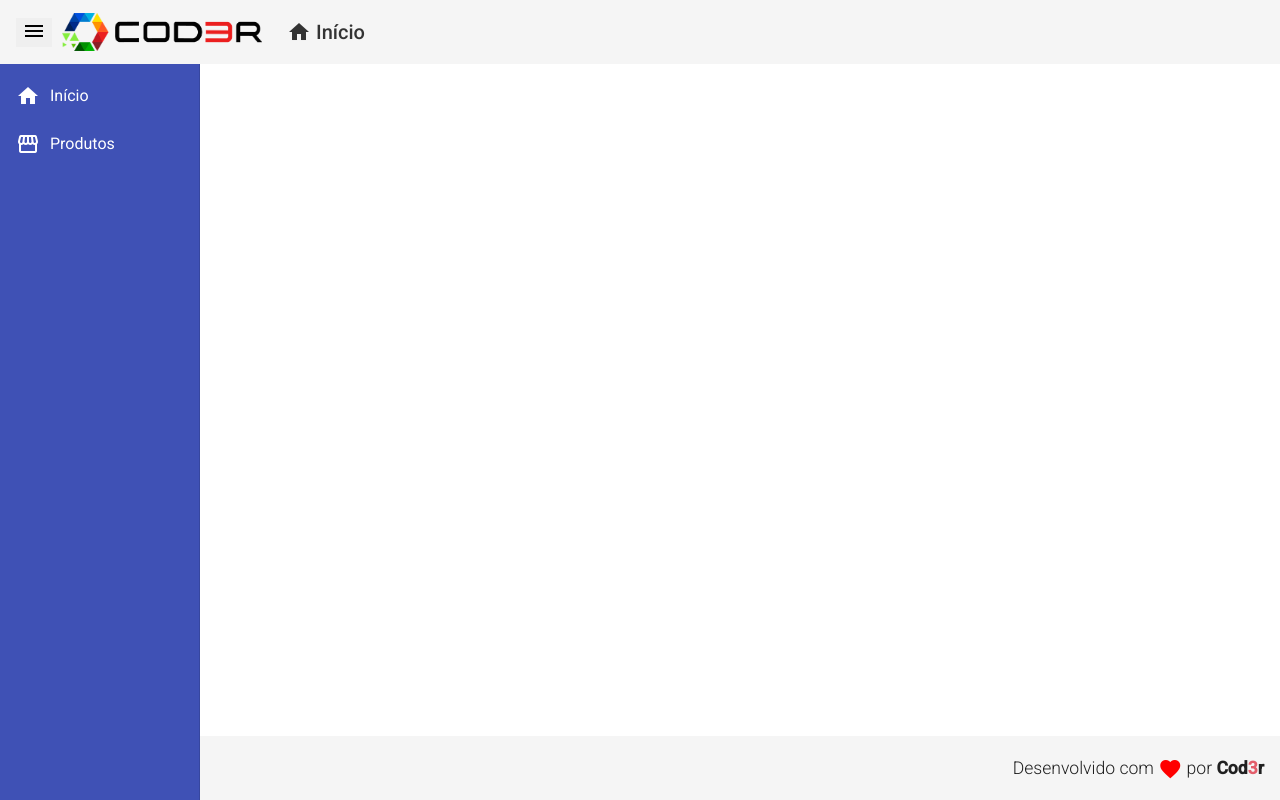
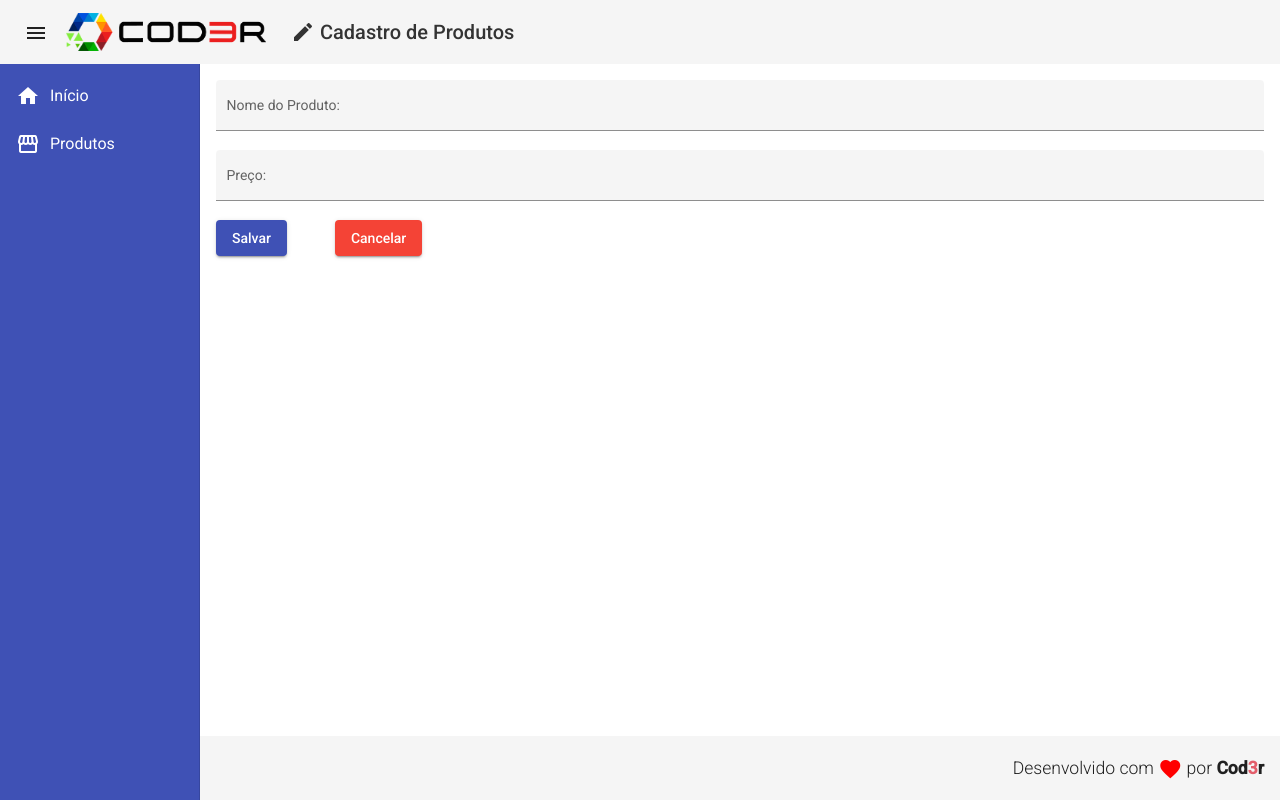
Before and after one commit to emersonccf/angular-frontend, an Angular app in the folder frontendnew/: page /products/create in a window 1280 px wide. Before the commit this address led to /. Built offline with nearby package versions, Linux system fonts and the light colour scheme.

Commit message:
Tela de criacao de produto e rota

```diff
--- a/frontendnew/src/app/app-routing.module.ts
+++ b/frontendnew/src/app/app-routing.module.ts
@@ -1,5 +1,6 @@
 import { NgModule } from '@angular/core';
 import { RouterModule, Routes } from '@angular/router';
+import { ProductCreateComponent } from './components/product/product-create/product-create.component';
 import { HomeComponent } from './views/home/home.component';
 import { ProductCrudComponent } from './views/product-crud/product-crud.component';
 
@@ -15,7 +16,12 @@ const routes: Routes = [
     path: "products",
     component: ProductCrudComponent,
     title: appName + " | " + "Produtos",
-  }
+  },
+  {
+    path: "products/create",
+    component: ProductCreateComponent,
+    title: appName + " | " + "Adicionar Novo Produto",
+  },
 ];
 
 @NgModule({
--- /dev/null
+++ b/frontendnew/src/app/components/product/product-create/product-create.component.css
@@ -0,0 +1,8 @@
+.content>form {
+    display: flex;
+    flex-direction: column;
+}
+
+.margin-left {
+    margin-left: 3rem;
+}
--- /dev/null
+++ b/frontendnew/src/app/components/product/product-create/product-create.component.html
@@ -0,0 +1,22 @@
+<div class="content">
+    <form>
+
+        <mat-form-field class="example-full-width" appearance="fill">
+            <mat-label>Nome do Produto: </mat-label>
+            <input type="text" matInput placeholder="Informe a descrição do produto">
+        </mat-form-field>
+
+        <mat-form-field class="example-full-width" appearance="fill">
+            <mat-label>Preço: </mat-label>
+            <input type="number" matInput placeholder="Informe o peço do produto">
+        </mat-form-field>
+
+    </form>
+
+    <div>
+        <button mat-raised-button color="primary">Salvar</button>
+        <samp class="margin-left"></samp>
+        <button mat-raised-button color="warn" routerLink="/products">Cancelar</button>
+    </div>
+
+</div>
--- /dev/null
+++ b/frontendnew/src/app/components/product/product-create/product-create.component.ts
@@ -0,0 +1,22 @@
+import { Component, OnInit } from '@angular/core';
+import { HeaderService } from '../../template/header/header.service';
+
+@Component({
+  selector: 'app-product-create',
+  templateUrl: './product-create.component.html',
+  styleUrls: ['./product-create.component.css']
+})
+export class ProductCreateComponent implements OnInit {
+
+  constructor(private headerService: HeaderService) {
+    this.headerService.headerData = {
+      title: "Cadastro de Produtos",
+      icon: "edit",
+      routeUrl: "/products"
+    }
+  }
+
+  ngOnInit(): void {
+  }
+
+}
--- a/frontendnew/src/app/components/template/header/header.component.css
+++ b/frontendnew/src/app/components/template/header/header.component.css
@@ -29,11 +29,11 @@
     /* background-color: white !important; */
 }
 
+.menu-icon {
+    margin-right: 10px;
+}
+
 .example-icon:hover {
     background-color: #cacaca;
     border-radius: 5px;
 }
-
-.example-spacer {
-    flex: 1 1 auto;
-}
--- a/frontendnew/src/app/components/template/header/header.component.html
+++ b/frontendnew/src/app/components/template/header/header.component.html
@@ -1,6 +1,5 @@
 <mat-toolbar class="header mat-elevation-z3">
-    <button (click)="toggleMatSideNav()" mat-icon-button class="example-icon"
-        aria-label="Example icon-button with menu icon">
+    <button mat-icon-button class="menu-icon" (click)="toggleMatSideNav()">
         <mat-icon>menu</mat-icon>
     </button>
     <span>
--- a/frontendnew/src/app/views/product-crud/product-crud.component.css
+++ b/frontendnew/src/app/views/product-crud/product-crud.component.css
@@ -0,0 +1,12 @@
+.container {
+    margin-top: 1rem;
+}
+
+.title {
+    font-size: 1.5rem;
+    font-weight: 300;
+}
+
+.card-content {
+    margin: 1.5rem 0 0 1.5rem;
+}
--- a/frontendnew/src/app/views/product-crud/product-crud.component.html
+++ b/frontendnew/src/app/views/product-crud/product-crud.component.html
@@ -1 +1,14 @@
-<p>product-crud works!</p>
+<button mat-raised-button color="primary" routerLink="/products/create">
+    <mat-icon>create</mat-icon> Novo Produto
+</button>
+
+<div class="mat-elevation-z5 container">
+    <mat-card>
+        <mat-card-title class="title">
+            Lista de Produtos
+        </mat-card-title>
+        <mat-card-content class="card-content">
+            Produtos ...
+        </mat-card-content>
+    </mat-card>
+</div>
--- a/frontendnew/src/styles.css
+++ b/frontendnew/src/styles.css
@@ -16,3 +16,7 @@ body {
 .v-middle {
     vertical-align: middle;
 }
+
+.spacer {
+    flex: 1 1 auto;
+}
```
Also changed, not shown: frontendnew/src/app/app.module.ts (+18 -7 lines).
